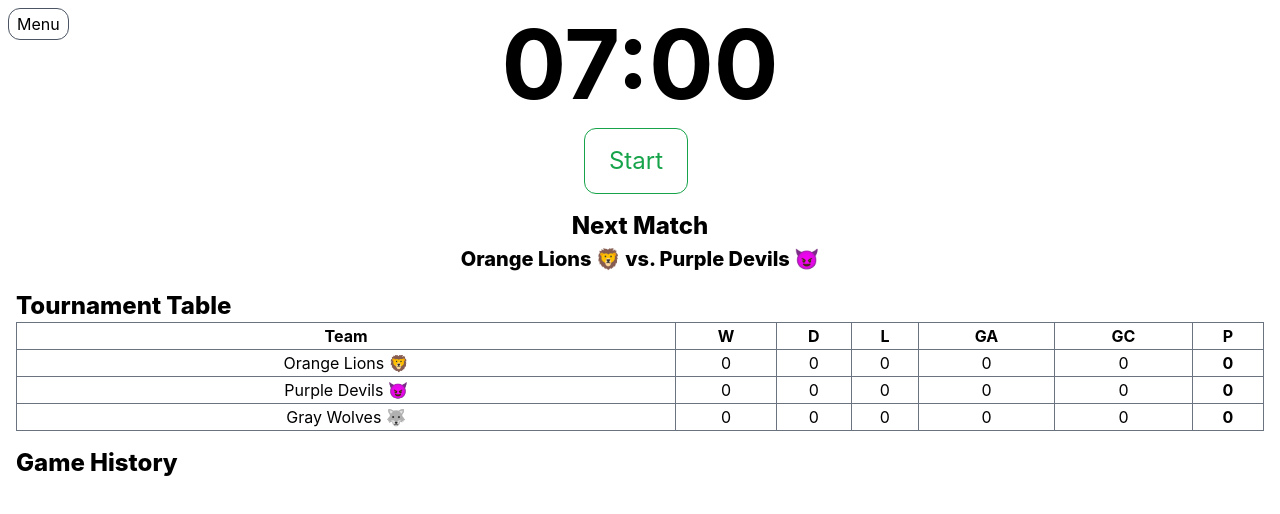
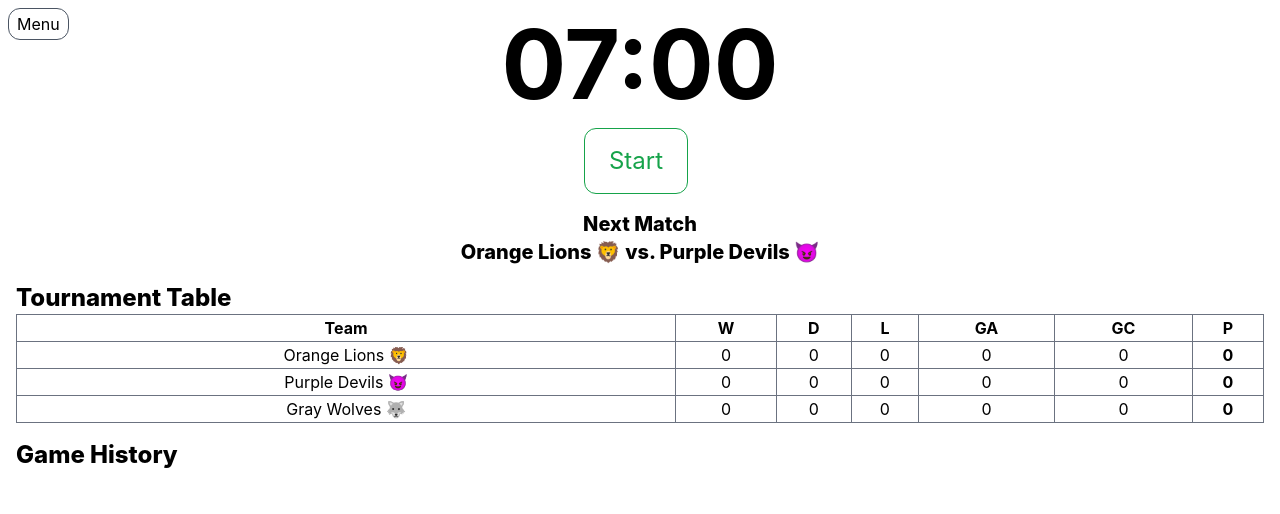
Before and after one commit to danil1807/footubud, a React (Create React App) app: page / in a window 1280 px wide. Shown: the top 514 px of the page. Built offline with nearby package versions, Linux system fonts and the light colour scheme.

Commit message:
change size of next match announcment

```diff
--- a/src/App.js
+++ b/src/App.js
@@ -441,7 +441,7 @@ const App = () => {
       </div>
 
       {!isActive ? (
-        <h2 className="font-extrabold text-2xl text-center">
+        <h2 className="font-extrabold text-xl text-center">
           Next Match <br />
           <span className="text-xl">
             {currentTeams[0].name} vs. {currentTeams[1].name}
```
